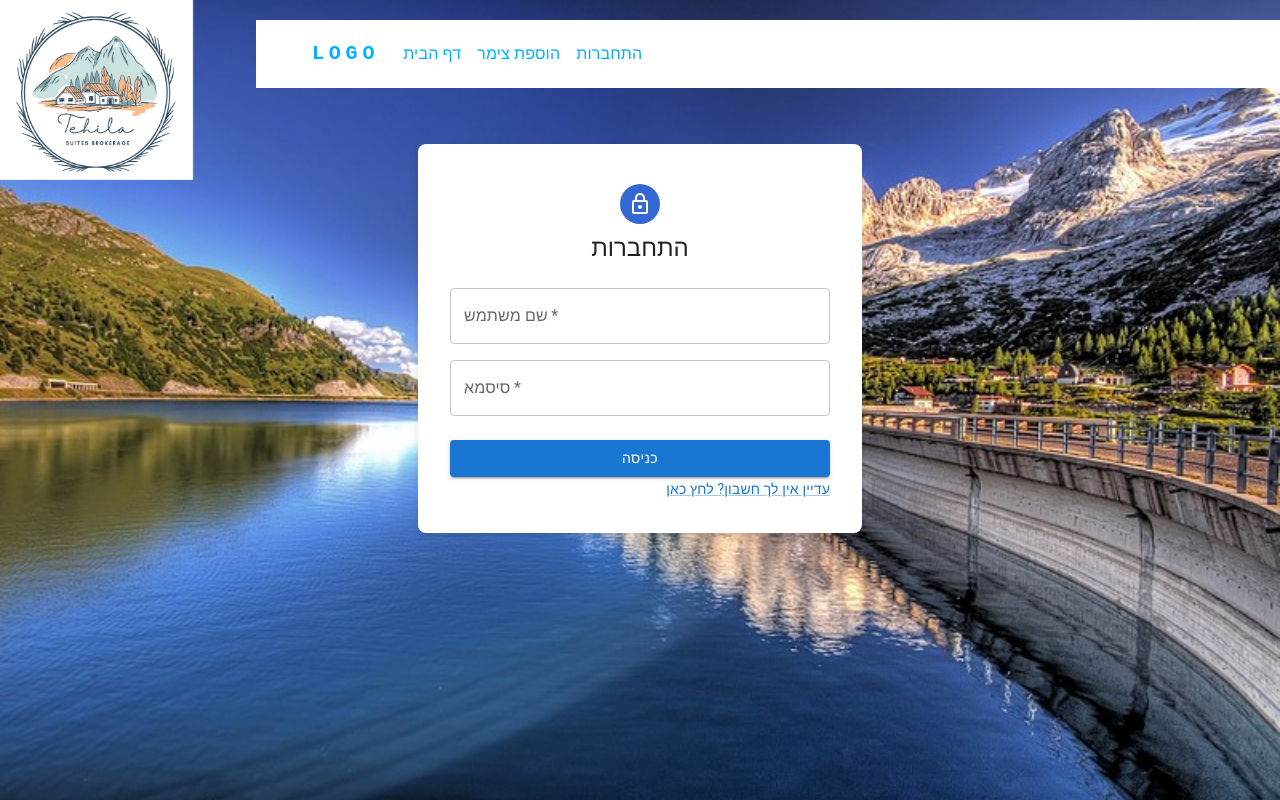
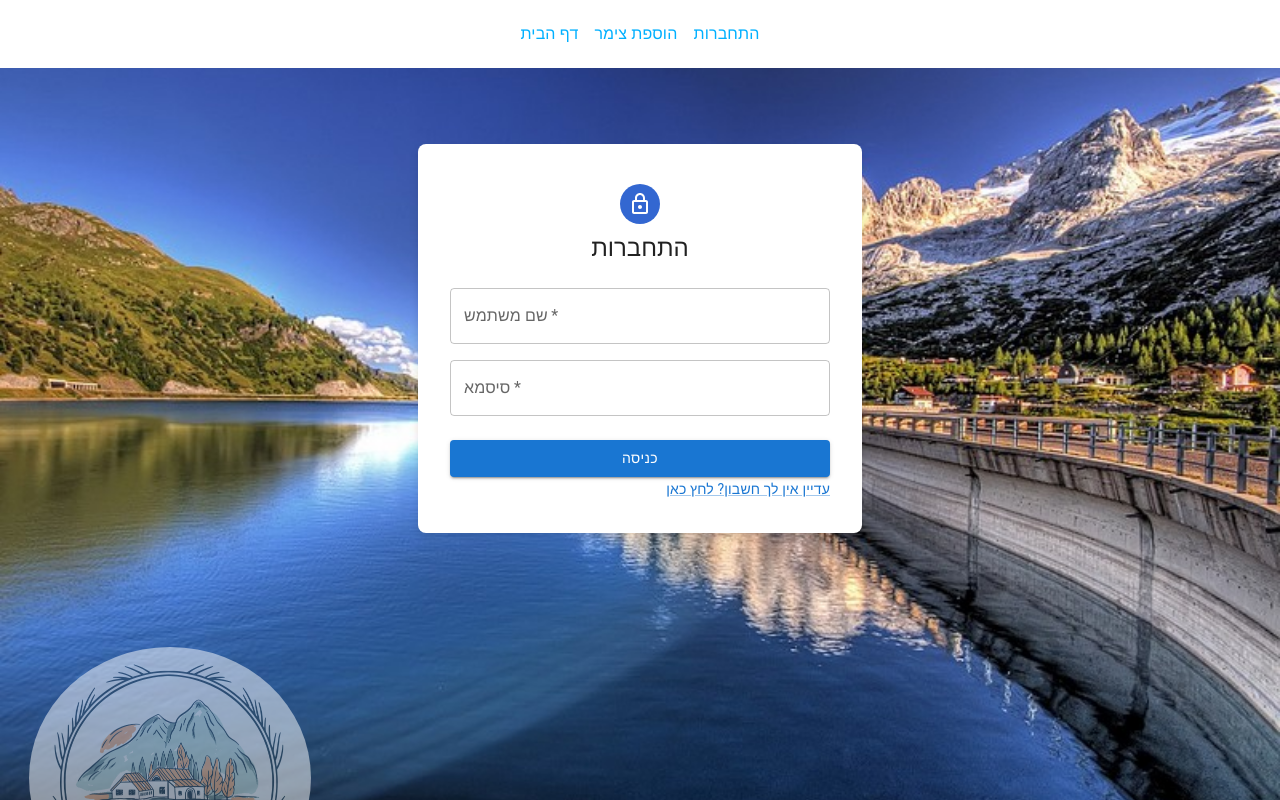
Before and after one commit to tehila22/suite_project, a React (Create React App) app in the folder client/: page / in a window 1280 px wide. Built offline with nearby package versions, Linux system fonts and the light colour scheme.

Commit message:
merge style

```diff
--- a/client/src/components/HomePage.jsx
+++ b/client/src/components/HomePage.jsx
@@ -3,12 +3,13 @@ import { TextField, Checkbox, FormControlLabel, Grid, Typography, Box, Paper, Sl
 import axios from 'axios';
 
 const HomePage = () => {
+
   const [suites, setSuites] = useState([]);
   const [filters, setFilters] = useState({
     accommodationType: '',
     areas: [],
     suitableFor: [],
-    classification: 0, // כאן אנחנו משתמשים במספר כדי לייצג את הציון
+    classification: 0,
     features: [],
     reviews: 0,
     units: 0,
@@ -70,7 +71,6 @@ const HomePage = () => {
       position: 'absolute',
       right: 0,
       top: '75px',
-
       height: '100vh',
       overflowY: 'auto',
     }}>
--- a/client/src/components/NavBar.jsx
+++ b/client/src/components/NavBar.jsx
@@ -19,9 +19,11 @@ const pages = ['דף הבית', 'הוספת צימר', 'התחברות'];
 const settings = ['עריכת פרופיל', 'התנתקות'];
 
 function NavBar() {
+
   const [anchorElNav, setAnchorElNav] = React.useState(null);
   const [anchorElUser, setAnchorElUser] = React.useState(null);
   const { currentUser, logout } = React.useContext(UserContext); // מקבל את המשתמש הנוכחי מהקונטקסט
+
   const navigate = useNavigate();  // יצירת הניווט עם useNavigate
 
   const handleOpenNavMenu = (event) => {
@@ -37,7 +39,7 @@ function NavBar() {
   };
 
   const handleCloseUserMenu = (setting) => {
-    if (setting == 'התנתקות'){
+    if (setting == 'התנתקות') {
       logout();
       navigate('/')
     }
@@ -52,22 +54,28 @@ function NavBar() {
   const handleAddNewSuiteClick = () => {
     navigate('/add-new-suite');  // ניווט לעמוד add-new-suite
   };
-  const Login = () => {
-    navigate('/');  //
+  const handleLoginClick = () => {
+    navigate('/');  //ניווט לעמוד הבית
   };
-  // רק אם יש currentUser, מוצגים ה-NavBar והלוגו
-  // if (!currentUser) {
-  //   return null; // לא מציג את ה-NavBar אם המשתמש לא מחובר
-  // }
+
 
   return (
     <>
-      <img src={process.env.PUBLIC_URL + '/images/suitesLogo.png'} style={{ height: '180px', position: 'fixed' }} />
-
-      <AppBar position="static" sx={{ position: 'fixed', top: '20px', zIndex: 999, width: '80%', right: '0px', backgroundColor: 'white', boxShadow: 'none' }}>
+      <img
+        src={process.env.PUBLIC_URL + '/images/suitesLogo.png'}
+        style={{
+          left: '29px',
+          top: '647px',
+          opacity: '0.5',
+          borderRadius: '50%',
+          height: '262px',
+          position: 'fixed'
+        }}
+      />
+      <AppBar position="static" sx={{ position: 'fixed', zIndex: 999, backgroundColor: 'white', right: '0px', boxShadow: 'none' }}>
         <Container maxWidth="xl">
           <Toolbar disableGutters>
-            <AdbIcon sx={{ display: { xs: 'none', md: 'flex' }, mr: 1 }} />
+            {/* <AdbIcon sx={{ display: { xs: 'none', md: 'flex' }, mr: 1 }} />
             <Typography
               variant="h6"
               noWrap
@@ -84,7 +92,7 @@ function NavBar() {
               }}
             >
               LOGO
-            </Typography>
+            </Typography> */}
 
             <Box sx={{ flexGrow: 1, display: { xs: 'flex', md: 'none' } }}>
               <IconButton
@@ -114,6 +122,19 @@ function NavBar() {
                 sx={{ display: { xs: 'block', md: 'none' } }}
               >
                 {pages.map((page) => (
+                  <MenuItem key={page} onClick={page === 'התחברות' ? handleLoginClick : handleCloseNavMenu}>
+                    <Typography sx={{ textAlign: 'center', color: '#00B0FF' }} >
+                      {page === 'דף הבית' ? (
+                        <span onClick={handleHomeClick}>{page}</span>
+                      ) : page === 'הוספת צימר' ? (
+                        <span onClick={handleAddNewSuiteClick}>{page}</span>
+                      ) : page}
+                    </Typography>
+                  </MenuItem>
+                ))}
+              </Menu>
+            </Box>
+            {/* {pages.map((page) => (
                   <MenuItem key={page} onClick={handleCloseNavMenu}>
                     {page === 'דף הבית' ? (
                       <Typography sx={{ textAlign: 'center', color: '#00B0FF' }} onClick={handleHomeClick}>
@@ -123,16 +144,16 @@ function NavBar() {
                       <Typography sx={{ textAlign: 'center', color: '#00B0FF' }} onClick={handleAddNewSuiteClick}>
                         {page}
                       </Typography>
-                    ) :page==='התנתקות'? (
-                      <Typography sx={{ textAlign: 'center', color: '#00B0FF' }}onClick={Login}>
+                    ) : page === 'התנתקות' ? (
+                      <Typography sx={{ textAlign: 'center', color: '#00B0FF' }} onClick={Login}>
                         {page}
                       </Typography>
-                    ):null}
+                    ) : null}
                   </MenuItem>
                 ))}
               </Menu>
-            </Box>
-            <AdbIcon sx={{ display: { xs: 'flex', md: 'none' }, mr: 1 }} />
+            </Box> */}
+            {/* <AdbIcon sx={{ display: { xs: 'flex', md: 'none' }, mr: 1 }} />
             <Typography
               variant="h5"
               noWrap
@@ -150,8 +171,8 @@ function NavBar() {
               }}
             >
               LOGO
-            </Typography>
-            <Box sx={{ flexGrow: 1, display: { xs: 'none', md: 'flex' } }}>
+            </Typography> */}
+            {/* <Box sx={{ flexGrow: 1, display: { xs: 'none', md: 'flex' },justifyContent: 'center' }}>
               {pages.map((page) => (
                 <Button
                   key={page}
@@ -166,7 +187,7 @@ function NavBar() {
                     <Typography sx={{ color: '#00B0FF' }} onClick={handleAddNewSuiteClick}>
                       {page}
                     </Typography>
-                  ) : page=='התחברות'?(
+                  ) : page == 'התחברות' ? (
                     <Typography sx={{ color: '#00B0FF' }} onClick={Login}>
                       {page}
                     </Typography>
@@ -174,6 +195,24 @@ function NavBar() {
                     page
                   )}
 
+                </Button>
+              ))}
+            </Box> */}
+
+            <Box sx={{ flexGrow: 1, display: { xs: 'none', md: 'flex' }, justifyContent: 'center' }}>
+              {pages.map((page) => (
+                <Button
+                  key={page}
+                  onClick={page === 'התחברות' ? handleLoginClick : handleCloseNavMenu}
+                  sx={{ my: 2, color: '#00B0FF', display: 'block' }}
+                >
+                  <Typography sx={{ color: '#00B0FF' }}>
+                    {page === 'דף הבית' ? (
+                      <span onClick={handleHomeClick}>{page}</span>
+                    ) : page === 'הוספת צימר' ? (
+                      <span onClick={handleAddNewSuiteClick}>{page}</span>
+                    ) : page}
+                  </Typography>
                 </Button>
               ))}
             </Box>
--- a/client/src/components/ShowAllSuites.jsx
+++ b/client/src/components/ShowAllSuites.jsx
@@ -1,67 +1,113 @@
-import { Button, Card, CardActionArea, CardContent, CardMedia, Typography } from "@mui/material";
-import { Box } from "@mui/system";
+import { Card, CardActionArea, CardContent, CardMedia, Typography, Box } from "@mui/material";
 import React from "react";
 import { useNavigate } from 'react-router-dom';
-import UnfoldMoreIcon from '@mui/icons-material/UnfoldMore';
+import BedIcon from '@mui/icons-material/Bed';
+import PoolIcon from '@mui/icons-material/Pool';
+import WifiIcon from '@mui/icons-material/Wifi';
+import ShowerIcon from '@mui/icons-material/Shower';
 
 export default function ShowAllSuites({ suites }) {
+
     const navigate = useNavigate();
 
-    // הפונקציה שמבצעת את הניווט
     const handleCardClick = (id) => {
-        console.log("Navigating to suite with id:", id);  // לבדוק אם הפונקציה נקראת
+        console.log("Navigating to suite with id:", id);
         navigate(`/suite/${id}`);
     };
 
     const handleUpdateClick = (id) => {
-        console.log("Navigating to update suite with id:", id);  // לבדוק אם הפונקציה נקראת
-        navigate(`/update-suite/${id}`);  // שינוי כאן
+        console.log("Navigating to update suite with id:", id);
+        navigate(`/update-suite/${id}`);
     };
 
     return (
         <>
+            {/* רקע תמונה סטטי */}
+            <div
+                style={{
+                    position: 'fixed',
+                    top: 0,
+                    left: 0,
+                    width: '100%',
+                    height: '100vh',
+                    backgroundImage: `url(${process.env.PUBLIC_URL}/images/nof.jpg)`,
+                    backgroundSize: 'cover',
+                    backgroundPosition: 'center',
+                    opacity: 0.2, // שקיפות התמונה
+                    zIndex: -1 // התמונה מאחורי שאר התוכן
+                }}
+            ></div>
+
+            {/* הצגת הצימרים */}
             {suites.length > 0 ? (
                 <Box sx={{
                     position: 'relative',
-                    top: '85px',
+                    top: '100px',
                     display: 'flex',
                     flexDirection: 'column',
                     alignItems: 'center',
-                    justifyContent: 'space-between'
+                    justifyContent: 'space-between',
+                    width: '100%'
                 }}>
                     {suites.map((suite) => (
-                        <Card key={suite._id} sx={{ maxWidth: 550, margin: '30px', textAlign: 'center' }}>
-                            <CardActionArea onClick={() => handleCardClick(suite._id)}>
+                        <Card key={suite._id} sx={{
+                            width: '50%', // הכרטיס יהיה בגודל 75% מהמסך
+                            margin: '20px 0',
+                            display: 'flex',
+                            flexDirection: 'row-reverse',  // תמונה בצד ימין
+                            backgroundColor: 'white',
+                            boxShadow: 3
+                        }}>
+                            <CardActionArea onClick={() => handleCardClick(suite._id)} sx={{ display: 'flex', flexDirection: 'row-reverse' }}>
+                                {/* תמונה של הצימר */}
                                 <CardMedia
                                     component="img"
-                                    height="200"
+                                    sx={{ width: '40%', objectFit: 'cover' }}
                                     image={'http://localhost:5000/uploads/' + suite.image}
                                     alt={suite.name}
                                 />
-                                <CardContent>
+
+                                {/* תוכן הצימר */}
+                                <CardContent sx={{
+                                    display: 'flex',
+                                    flexDirection: 'column',
+                                    justifyContent: 'space-between',
+                                    paddingLeft: '20px',
+                                    paddingRight: '20px'
+                                }}>
                                     <Typography gutterBottom variant="h5" component="div">
                                         {suite.name}
                                     </Typography>
-                                    <Typography variant="body2" sx={{ color: 'text.secondary' }}>
+                                    <Typography variant="body2" sx={{ color: 'text.secondary', marginBottom: '20px' }}>
                                         {suite.description}
                                     </Typography>
+
+                                    {/* אייקונים של הצימר */}
+                                    <Box sx={{
+                                        display: 'flex',
+                                        justifyContent: 'space-between',
+                                        alignItems: 'center',
+                                        marginTop: '10px'
+                                    }}>
+                                        <Box sx={{ display: 'flex', alignItems: 'center' }}>
+                                            <BedIcon sx={{ marginRight: '5px' }} />
+                                            <Typography variant="body2">{suite.beds} מיטות</Typography>
+                                        </Box>
+                                        <Box sx={{ display: 'flex', alignItems: 'center' }}>
+                                            <PoolIcon sx={{ marginRight: '5px' }} />
+                                            <Typography variant="body2">{suite.pool ? "בריכה" : "ללא בריכה"}</Typography>
+                                        </Box>
+                                        <Box sx={{ display: 'flex', alignItems: 'center' }}>
+                                            <WifiIcon sx={{ marginRight: '5px' }} />
+                                            <Typography variant="body2">{suite.wifi ? "Wi-Fi" : "ללא Wi-Fi"}</Typography>
+                                        </Box>
+                                        <Box sx={{ display: 'flex', alignItems: 'center' }}>
+                                            <ShowerIcon sx={{ marginRight: '5px' }} />
+                                            <Typography variant="body2">{suite.shower ? "מקלחת" : "ללא מקלחת"}</Typography>
+                                        </Box>
+                                    </Box>
                                 </CardContent>
                             </CardActionArea>
-                            {/* כפתור עדכון צימר */}
-                            <Button
-                                onClick={(e) => {
-                                    e.stopPropagation(); // מונע את פעולת הלחיצה על ה-Card עצמו כשאנחנו לוחצים על הכפתור
-                                    handleUpdateClick(suite._id);
-                                }}
-                                sx={{
-                                    width: '100%',
-                                    borderTop: '1px solid #ddd',
-                                    padding: '10px 0',
-                                    textTransform: 'none',
-                                }}
-                            >
-                                עדכון הצימר
-                            </Button>
                         </Card>
                     ))}
                 </Box>
```
Also changed, not shown: 2 other files (tests, documents, lock files or other folders). Lines whose indentation alone changed are shown as unchanged.
